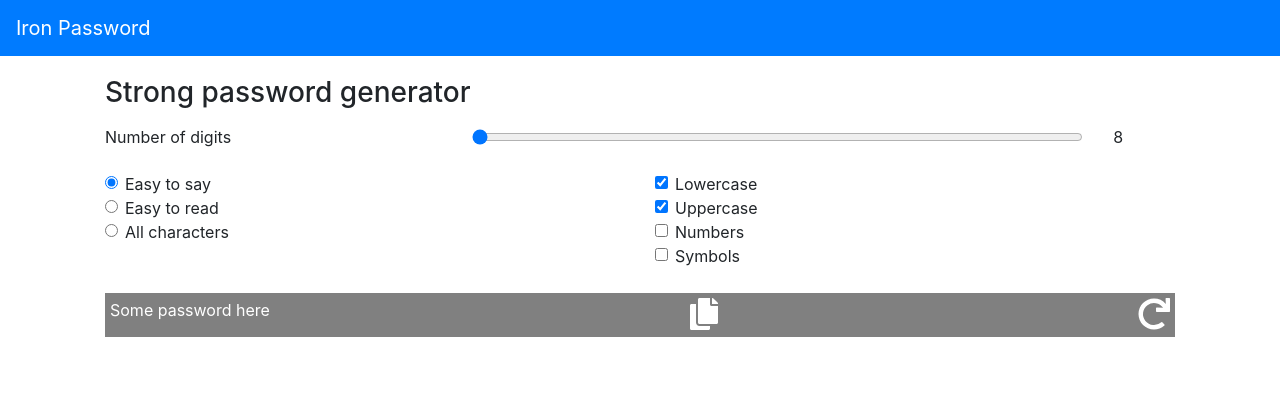
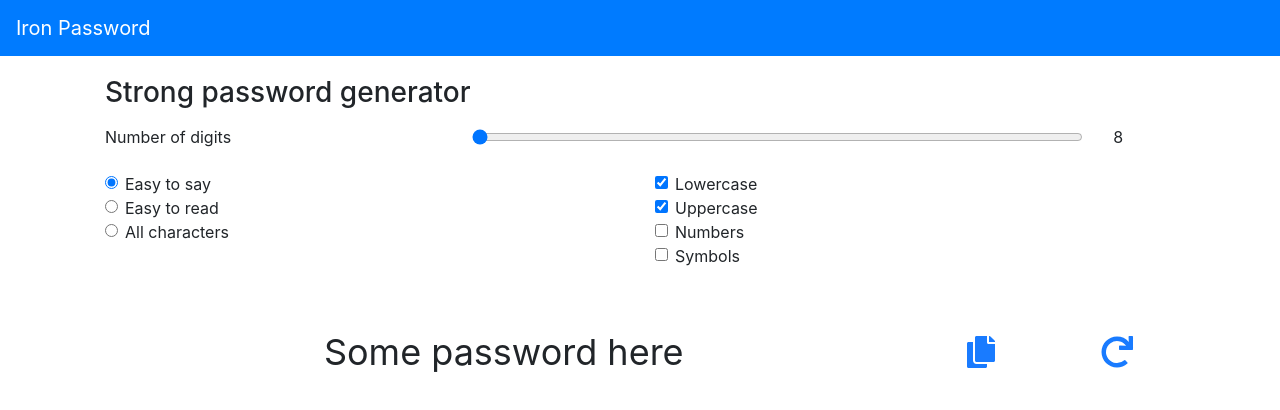
Before and after one commit to inakidelamadrid/strong-password-generator-chrome-addon, a React (Create React App) app: page / in a window 1280 px wide. Shown: the top 410 px of the page. Built offline with nearby package versions, Linux system fonts and the light colour scheme.

Commit message:
Style password components

```diff
--- a/src/components/PasswordBox/index.js
+++ b/src/components/PasswordBox/index.js
@@ -1,20 +1,26 @@
 import React from 'react';
 import {FontAwesomeIcon} from '@fortawesome/react-fontawesome';
+import Col from 'react-bootstrap/Col';
+import Row from 'react-bootstrap/Row';
 import styles from './styles.module.scss';
 
 const PasswordBox = props => {
   return (
-    <div className={styles.passwordBox}>
-      <div>
+    <Row className={styles.passwordBox}>
+      <Col className={styles.password} xs={9}>
         Some password here
-      </div>
-      <div>
-        <FontAwesomeIcon icon="copy" size="2x" />
-      </div>
-      <div>
-        <FontAwesomeIcon icon="redo" size="2x" />
-      </div>
-    </div>
+      </Col>
+      <Col>
+        <div className={styles.centerItems}>
+          <FontAwesomeIcon icon="copy" size="2x" color="#197bff" />
+        </div>
+      </Col>
+      <Col>
+        <div className={styles.centerItems}>
+          <FontAwesomeIcon icon="redo" size="2x" color="#197bff" />
+        </div>
+      </Col>
+    </Row>
   );
 };
 export default PasswordBox;
--- a/src/components/PasswordBox/styles.module.scss
+++ b/src/components/PasswordBox/styles.module.scss
@@ -1,9 +1,18 @@
-.passwordBox{
-   display: flex;
-   justify-content: space-between;
+.centerItems {
+  display: flex;
+  justify-content: center;
+  align-items: center;
 
-   margin-top: 25px;
-   padding: 5px;
-   background: gray;
-   color: white;
+  height: 100%;
 }
+
+.passwordBox {
+  margin-top: 25px;
+  padding: 5px;
+}
+
+.password {
+  font-size: 36px;
+  line-height: 3em;
+  text-align: center;
+}
```
